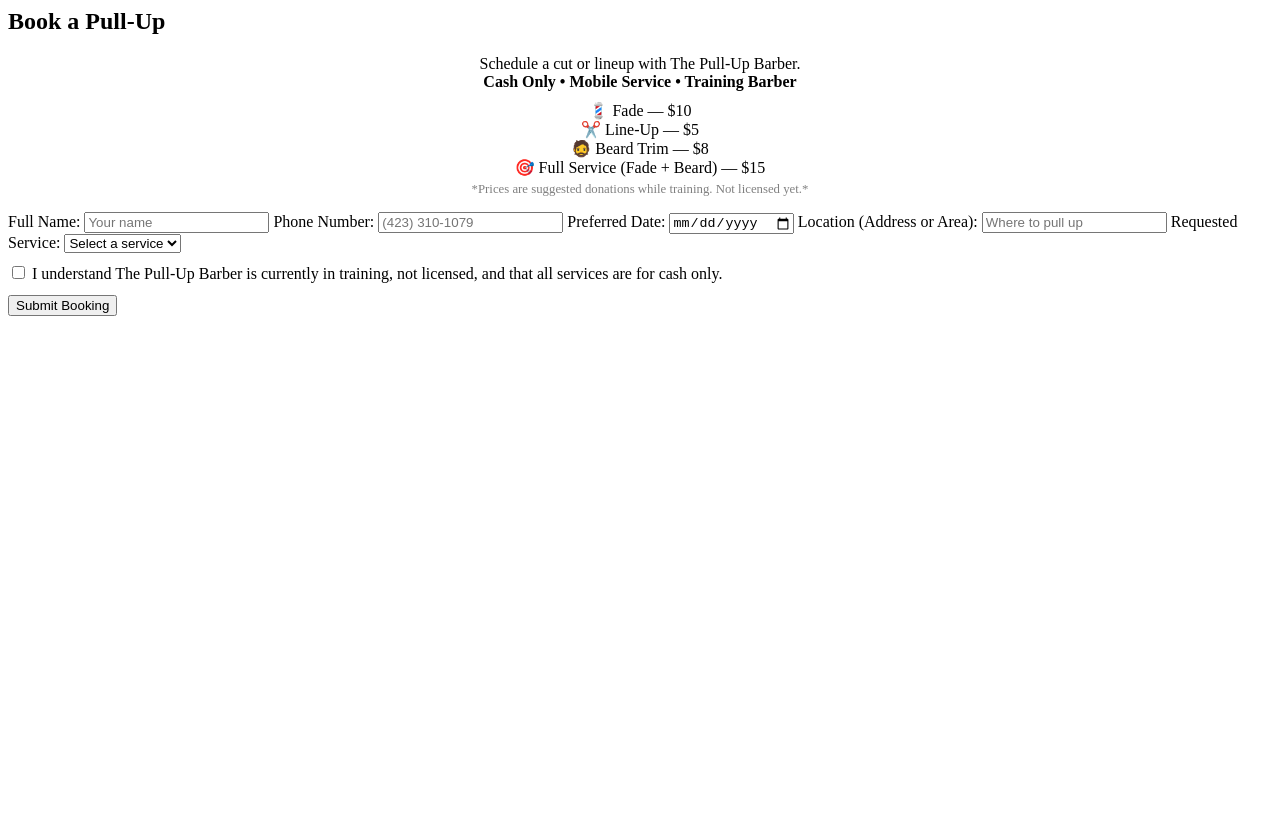
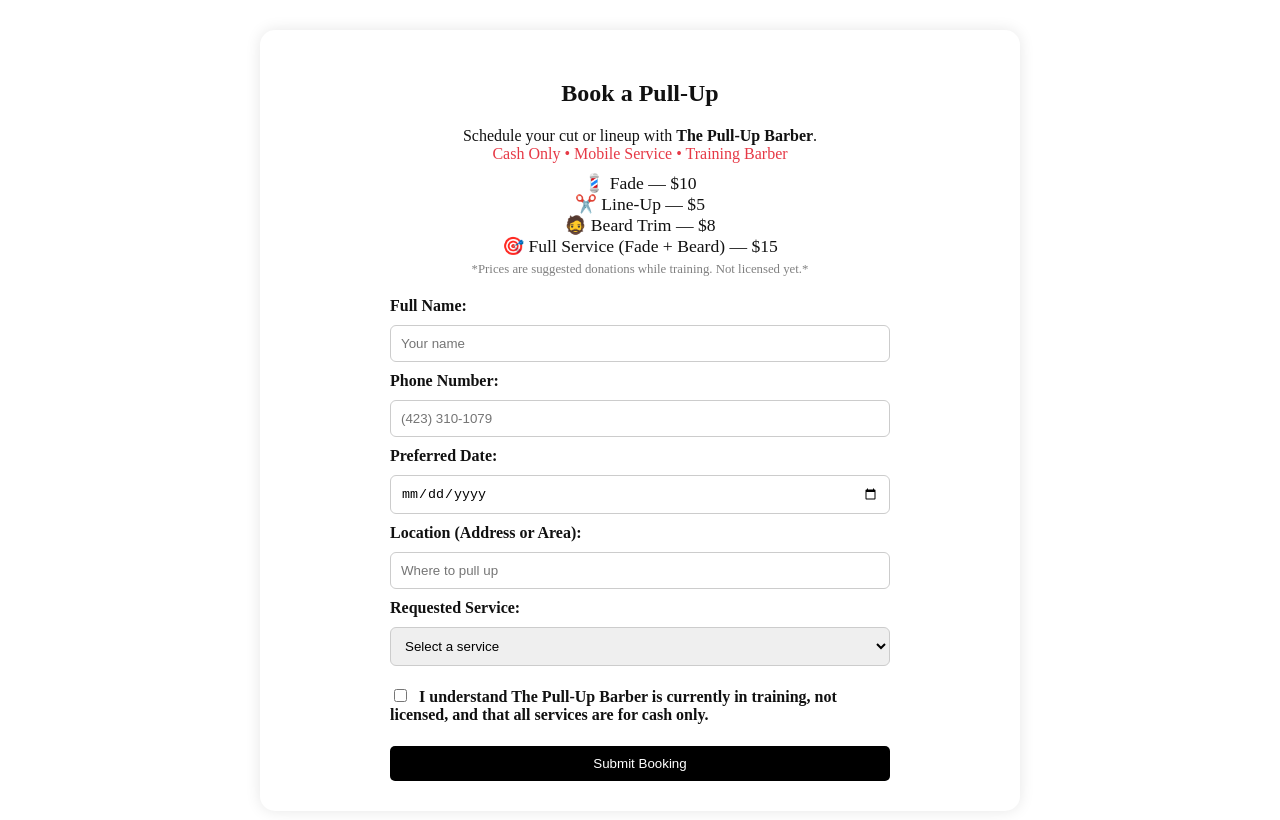
Before and after one commit to cbsest2025-web/the-pull-up-barber, a plain HTML site: page index.html in a window 1280 px wide. Drawn offline with Linux system fonts and the light colour scheme.

Commit message:
Update index.html

```diff
--- a/index.html
+++ b/index.html
@@ -1,24 +1,24 @@
 <!-- Booking Section -->
 <section class="card" id="book">
-  <h2>Book a Pull-Up</h2>
+  <h2 style="text-align:center;">Book a Pull-Up</h2>
   <p style="text-align:center;margin-bottom:10px;">
-    Schedule a cut or lineup with The Pull-Up Barber.<br>
-    <strong>Cash Only • Mobile Service • Training Barber</strong>
+    Schedule your cut or lineup with <strong>The Pull-Up Barber</strong>.<br>
+    <span style="color:#e63946;">Cash Only • Mobile Service • Training Barber</span>
   </p>
 
-  <div style="text-align:center; margin-bottom: 15px;">
-    <ul style="list-style:none; padding:0; margin:0;">
+  <div style="text-align:center; margin-bottom: 20px;">
+    <ul style="list-style:none; padding:0; margin:0; font-size:1.1em;">
       <li>💈 Fade — $10</li>
       <li>✂️ Line-Up — $5</li>
       <li>🧔 Beard Trim — $8</li>
       <li>🎯 Full Service (Fade + Beard) — $15</li>
     </ul>
-    <p style="font-size: 0.8em; color: gray; margin-top:5px;">
+    <p style="font-size:0.8em; color:gray; margin-top:5px;">
       *Prices are suggested donations while training. Not licensed yet.*
     </p>
   </div>
 
-  <form action="https://formspree.io/f/mdkpknod" method="POST">
+  <form action="https://formspree.io/f/mdkpknod" method="POST" style="max-width:500px;margin:0 auto;display:flex;flex-direction:column;gap:10px;">
     <label for="name">Full Name:</label>
     <input type="text" id="name" name="name" placeholder="Your name" required>
 
@@ -41,13 +41,49 @@
       <option value="other">Other</option>
     </select>
 
-    <div style="margin-top:10px;">
+    <div style="margin-top:10px; text-align:left;">
       <input type="checkbox" id="agree" name="agree" required>
       <label for="agree">
         I understand The Pull-Up Barber is currently in training, not licensed, and that all services are for cash only.
       </label>
     </div>
 
-    <button type="submit" class="btn" style="margin-top:12px;">Submit Booking</button>
+    <button type="submit" class="btn" style="margin-top:12px;background-color:#000;color:#fff;border:none;padding:10px;border-radius:5px;cursor:pointer;">
+      Submit Booking
+    </button>
   </form>
 </section>
+
+<style>
+  /* Booking Section Styles */
+  .card {
+    background-color: #fff;
+    color: #111;
+    padding: 30px;
+    margin: 30px auto;
+    border-radius: 15px;
+    box-shadow: 0 0 15px rgba(0,0,0,0.1);
+    max-width: 700px;
+  }
+
+  input, select {
+    padding: 10px;
+    border: 1px solid #ccc;
+    border-radius: 6px;
+    width: 100%;
+    box-sizing: border-box;
+  }
+
+  label {
+    font-weight: 600;
+  }
+
+  input[type="checkbox"] {
+    width: auto;
+    margin-right: 8px;
+  }
+
+  .btn:hover {
+    background-color: #444;
+  }
+</style>
```
